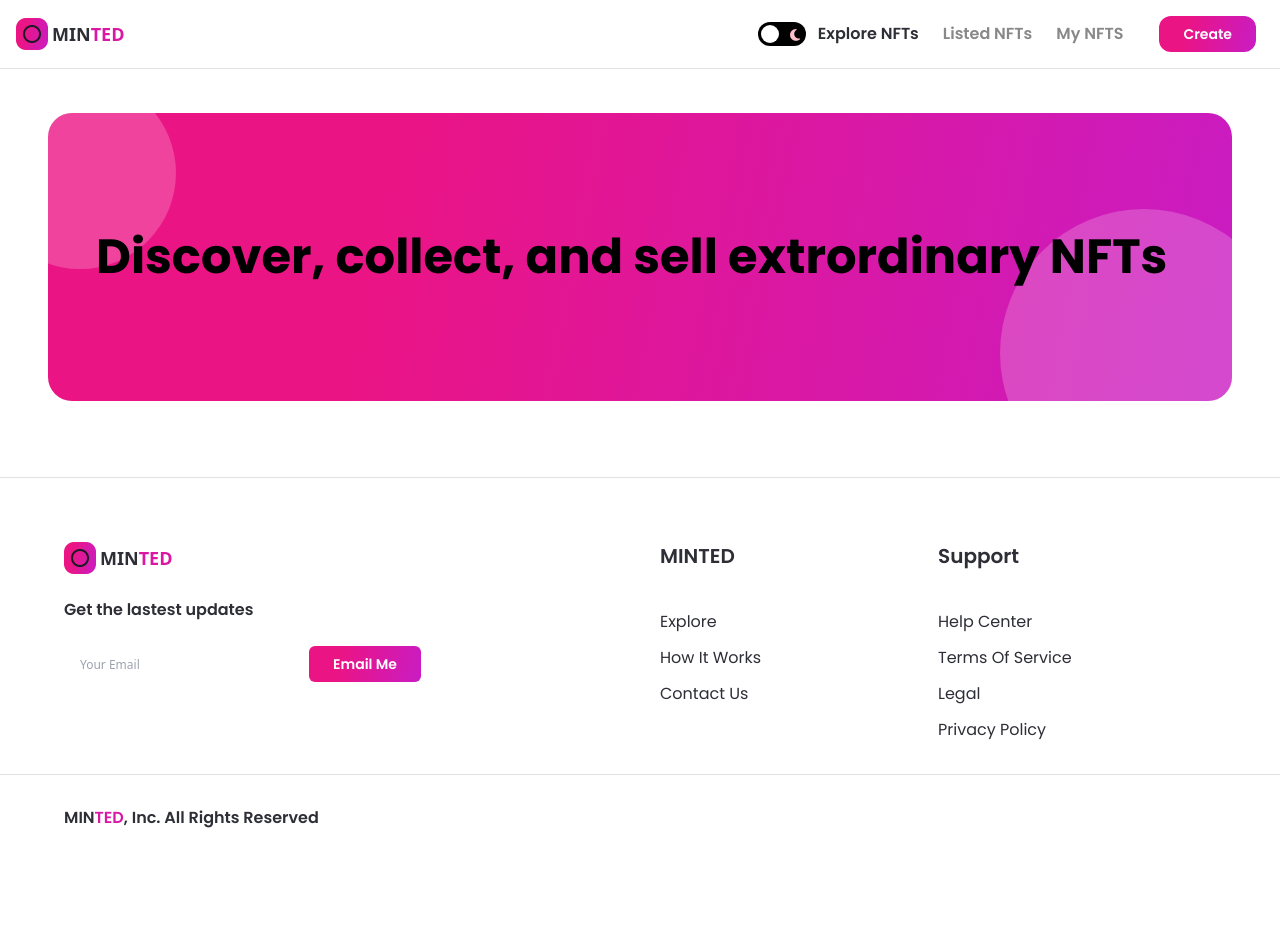
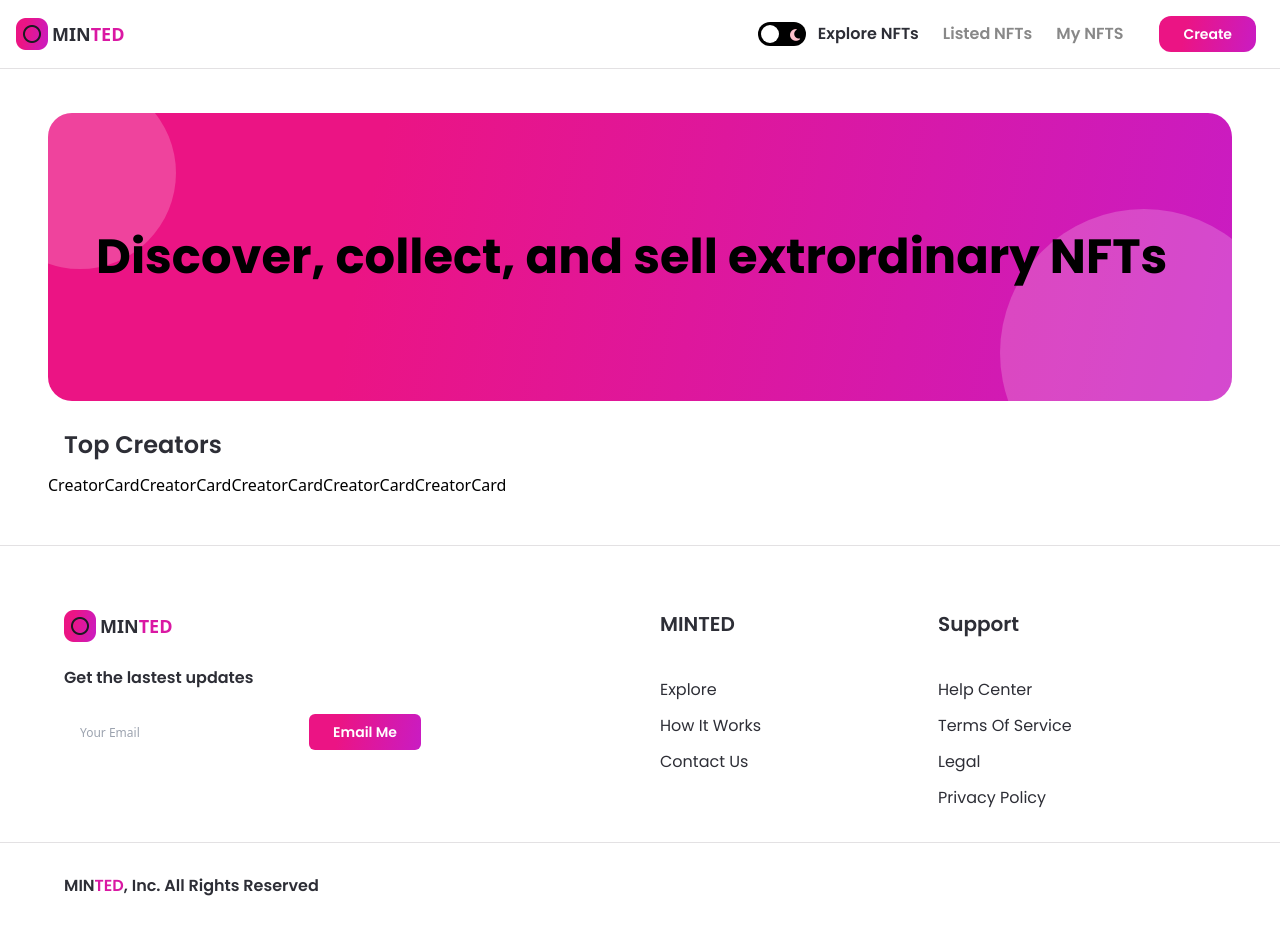
Before and after one commit to tmcginness/nft_marketplace, a Next.js app: page / in a window 1280 px wide. Shown: the top 934 px of the page. Before the commit the page ends 897 px from the top, so only its background shows below. Built offline with nearby package versions, Linux system fonts and the light colour scheme.

Commit message:
begin creatora

```diff
--- /dev/null
+++ b/components/CreatorCard.jsx
@@ -0,0 +1,7 @@
+import React from 'react';
+
+const CreatorCard = () => (
+  <div>CreatorCard</div>
+);
+
+export default CreatorCard;
--- a/components/index.js
+++ b/components/index.js
@@ -2,5 +2,6 @@ import Navbar from './Navbar';
 import Footer from './Footer';
 import Button from './Button';
 import Banner from './Banner';
+import CreatorCard from './CreatorCard';
 
-export { Navbar, Button, Banner, Footer };
+export { Navbar, CreatorCard, Button, Banner, Footer };
--- a/pages/index.js
+++ b/pages/index.js
@@ -1,6 +1,15 @@
-import { Banner } from '../components';
+import { useEffect, useState, useRef } from 'react';
+import { Banner, CreatorCard } from '../components';
+import images from '../assets';
+import { makeId } from './utils/makeId';
 
-const Home = () => (
+const Home = () => {
+  const parentRef = useRef(null);
+  const scrollRef = useRef(null);
+
+  console.log(makeId(4));
+
+  return (
     <div className="flex justify-center sm:px-4 p-12">
       <div className="w-full minmd:w-4/5">
         <Banner
@@ -8,8 +17,27 @@ const Home = () => (
           parentStyles="justify-start mb-7 h-72 sm:h-60 p-12 xs:p-4 xs:h-44 rounded-3xl"
           childStyles="md:text-4xl sm:text-2xl xs:text-xl text-left"
         />
+        <div>
+          <h1 className="font-poppins dark:text-white text-nft-black-1 text-2xl minlg:text-4xl font-semibold ml-4 xs:ml-0">Top Creators</h1>
+          <div
+            className="max-w-full relative flex-1 mt-3 flex"
+            ref={parentRef}
+          >
+            <div className="flex flex-row w-max overflow-x-scroll no-scrollbar select-none" ref={scrollRef}>
+              {[6, 7, 8, 9, 10].map((i) => (
+                <CreatorCard
+                  key="creator-{i}"
+                  rank={i}
+                  creatorImage={images[`creator${i}`]}
+                  creatorName={`0x${makeId(3)}...${makeId(4)}`}
+                />
+              ))}
+            </div>
+          </div>
+        </div>
       </div>
     </div>
   );
+};
 
 export default Home;
--- /dev/null
+++ b/pages/utils/makeId.js
@@ -0,0 +1,13 @@
+export const makeId = (Length) => {
+  let result = '';
+  const chars = '012345abcdefghijklmnopqrstuvwxyz';
+  const charLength = chars.length;
+
+  for (let i = 0; i < Length; i++) {
+    result += chars.charAt(Math.floor(Math.random() * charLength));
+  }
+
+  return result;
+};
+
+makeId(5);
```
Lines whose indentation alone changed are shown as unchanged.
